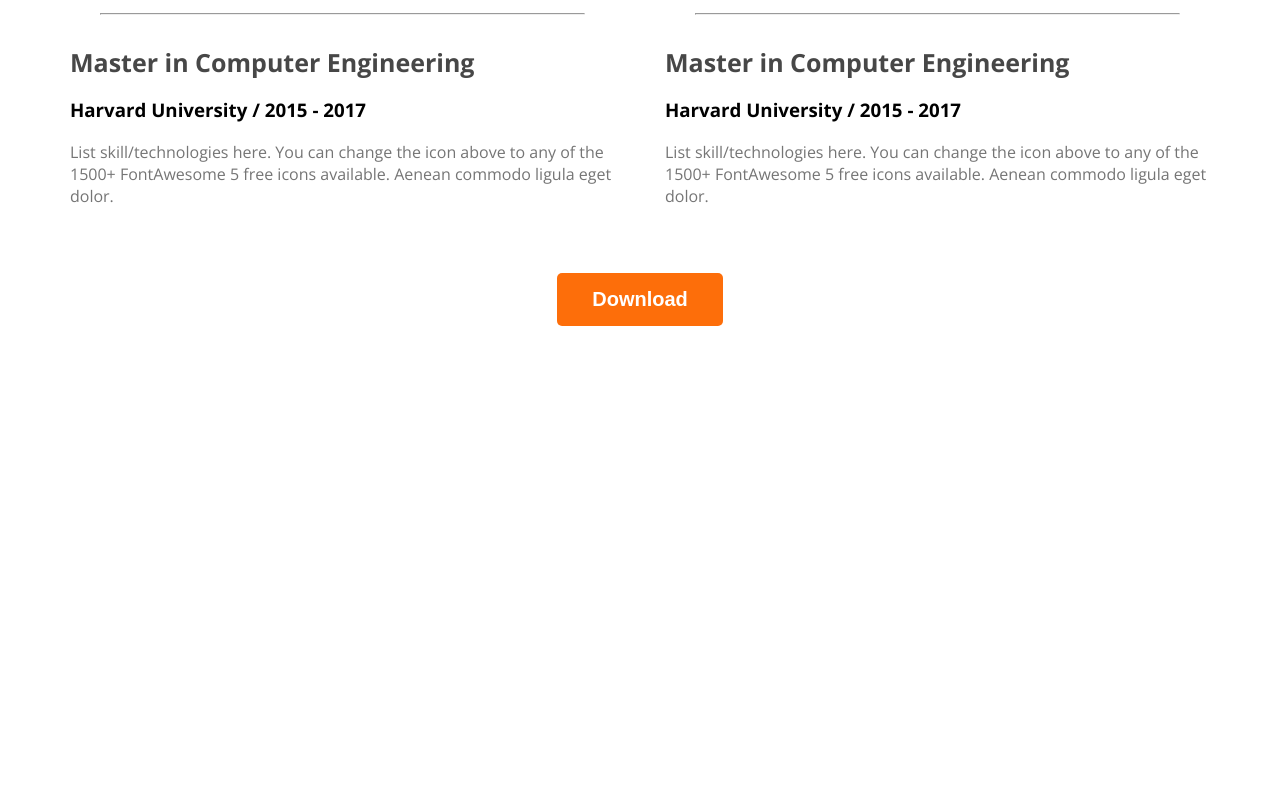
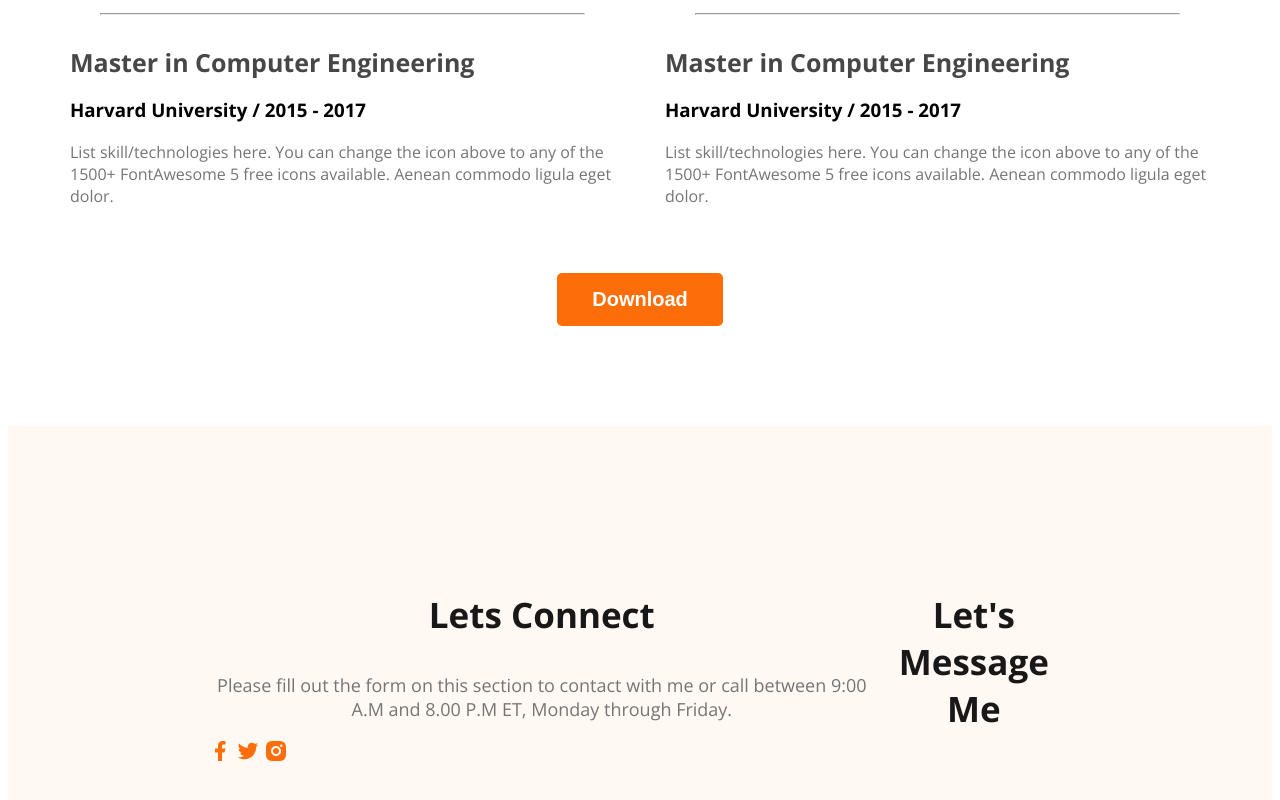
Before and after one commit to kamrulkoche/web-developer-portfolio, a plain HTML site: page index.html in a window 1280 px wide. Shown: the part 2806-3606 px from the top of the page. Before the commit the page ends 3140 px from the top, so only its background shows below. Drawn offline with nearby package versions, Linux system fonts and the light colour scheme.

Commit message:
basic footer added

```diff
--- a/index.html
+++ b/index.html
@@ -160,7 +160,21 @@
         </div>
     </main>
     <footer>
-
+        <div class="footer-column">
+            <h3 class="section-title">Lets Connect</h3>
+            <p class="section-description">
+                Please fill out the form on this section to contact with me or call between 9:00 A.M and 8.00 P.M ET,
+                Monday through Friday.
+            </p>
+            <div class="social-links">
+                <a href=""><img src="images/icons/facebook.png" alt=""></a>
+                <a href=""><img src="images/icons/twitter.png" alt=""></a>
+                <a href=""><img src="images/icons/insta.png" alt=""></a>
+            </div>
+        </div>
+        <div class="footer-column">
+            <h3 class="section-title">Let's Message Me</h3>
+        </div>
     </footer>
 </body>
 
--- a/styles/portfolio.css
+++ b/styles/portfolio.css
@@ -154,25 +154,37 @@
     gap: 50px;
 }
 
-.resume-item-title{
+.resume-item-title {
     color: #474747;
     font-size: 25px;
     font-weight: 700;
     margin-bottom: 10px;
 }
-.resume-item-institute{
+
+.resume-item-institute {
     margin-bottom: 10px;
     margin-top: 0;
 }
+
 .resume-item-institute,
 .resume-item-description {
     color: #757575;
 
 }
-.resume-container hr{
+
+.resume-container hr {
     margin: 30px;
 }
-.download-cv{
+
+.download-cv {
     text-align: center;
     margin-top: 50px;
 }
+
+/* footer style */
+footer {
+    display: flex;
+    background-color: #FFF8F3;
+    padding: 130px 200px;
+    margin-top: 100px;
+}
```
